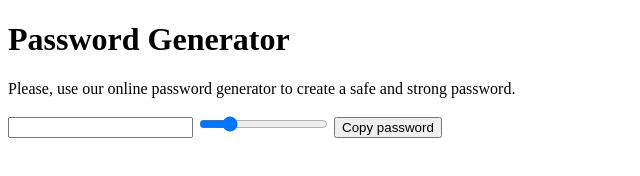
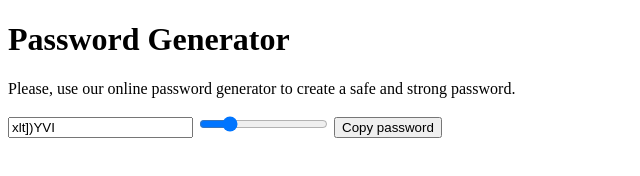
Before and after one commit to EduardoBritoFigueiredo/password-generator-dev, a plain HTML site: page index.html in a window 1280 px wide. Shown: the full height of the page, 0-640 px from the left. Drawn offline with Linux system fonts and the light colour scheme.

Commit message:
fill password input

```diff
--- a/index.html
+++ b/index.html
@@ -31,6 +31,9 @@
         password += chars.substring(randomNumber, randomNumber + 1)
       }
 
+      const inputEl = document.querySelector("#password")
+      inputEl.value = password
+
       console.log(password)
     }
 
```
